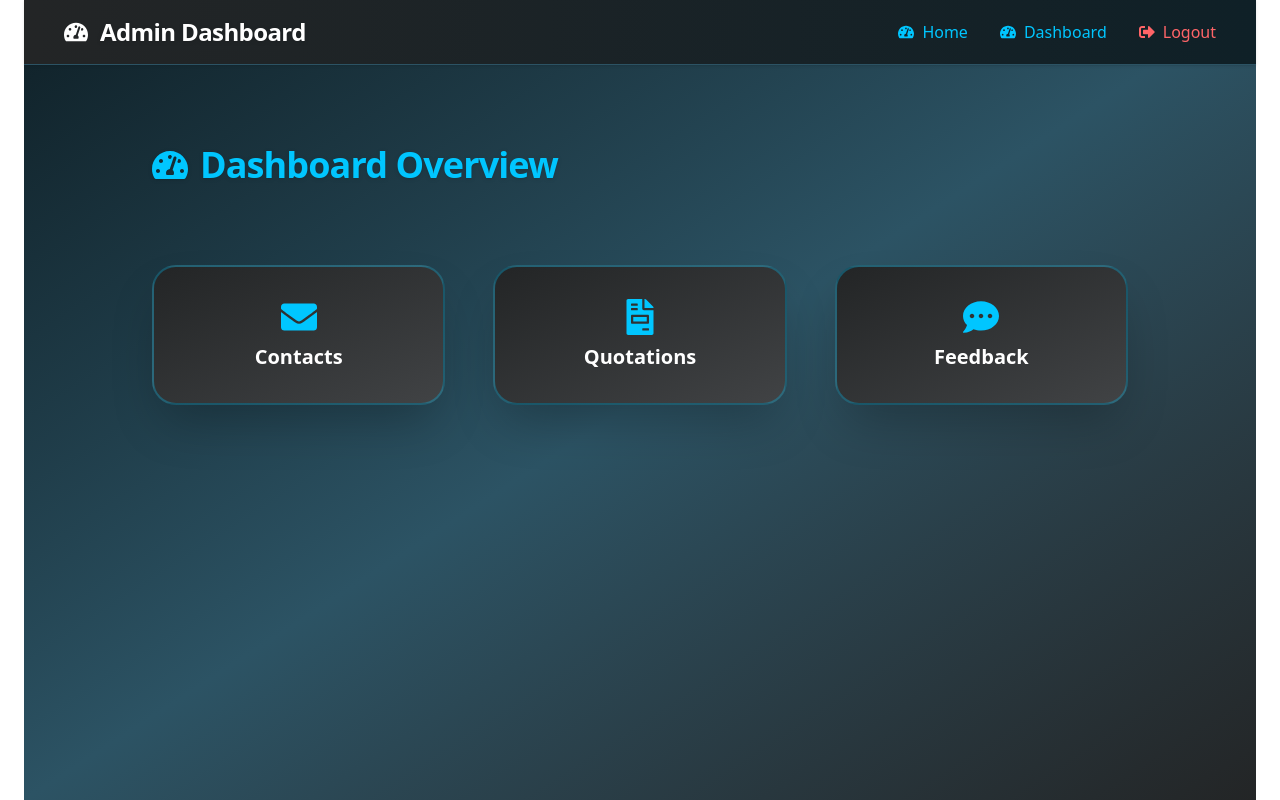
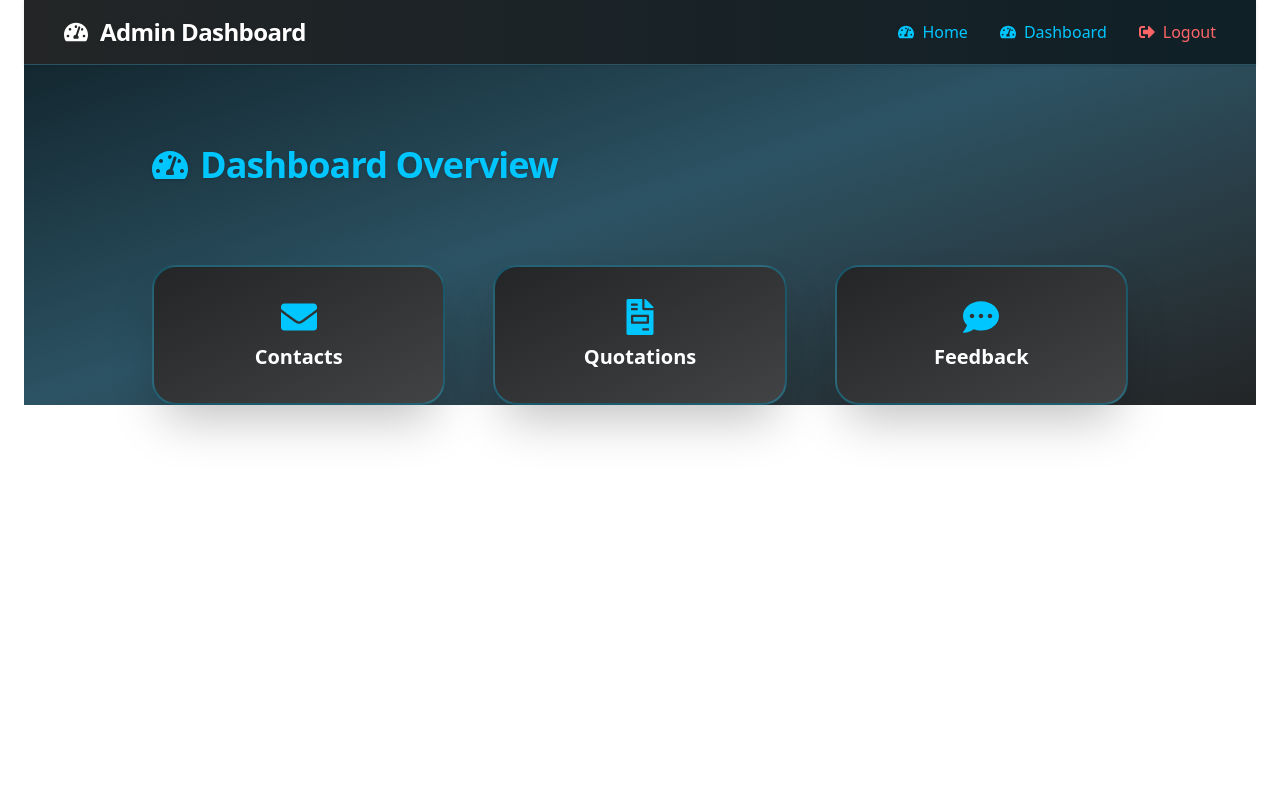
Before and after one commit to ramseySsekandi/smart-solutions, a Next.js app: page /dashboard in a window 1280 px wide. Built offline with nearby package versions, Linux system fonts and the light colour scheme; no server answers.

Commit message:
working on max height dvh

```diff
--- a/app/(auth)/dashboard/page.tsx
+++ b/app/(auth)/dashboard/page.tsx
@@ -4,7 +4,7 @@ import LogoutButton from "@/components/LogoutButton"
 
 export default function DashboardHome() {
   return (
-    <div className="min-h-dvh bg-gradient-to-br from-[#0f2027] via-[#2c5364] to-[#232526] text-white">
+    <div className="max-h-dvh bg-gradient-to-br from-[#0f2027] via-[#2c5364] to-[#232526] text-white">
       <nav className="sticky top-0 z-30 w-full bg-gradient-to-r from-[#232526] to-[#0f2027] backdrop-blur shadow flex items-center justify-between px-4 md:px-10 py-4 mb-10 border-b border-[#2c5364]">
         <div className="flex items-center gap-3">
           <FaTachometerAlt className="text-[#00c6ff]text-xl md:text-2xl" />
```
